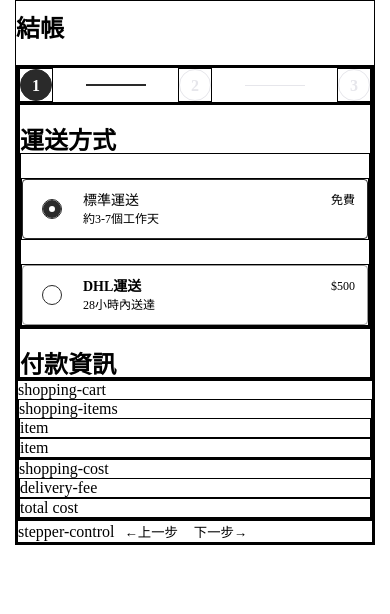
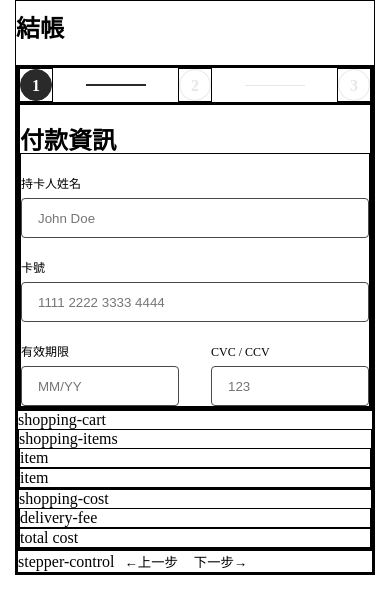
Before and after one commit to Joy-Chang-2021/AC_3_shopping_cart, a website: page shopping-cart.html in a window 390 px wide. Drawn offline with Linux system fonts and the light colour scheme.

Commit message:
mobile / payment-form / part III

```diff
--- a/public/scss/main.scss
+++ b/public/scss/main.scss
@@ -118,6 +118,14 @@ input[type="radio"] {
           }
         }
       }
+      .info-credit-card {
+        display: flex;
+        flex-wrap: wrap;
+        justify-content: space-between;
+        .card-exp, .card-security {
+          width: 158px;
+        }
+      }
     }
   }
 }
--- a/shopping-cart.html
+++ b/shopping-cart.html
@@ -70,7 +70,7 @@
                   </label>
                 </div>
               </div>
-              <div class="part">
+              <div class="part d-none">
                 <h3>運送方式</h3>
                 <div class="info-delivery">
                   <div>
@@ -92,6 +92,24 @@
               </div>
               <div class="part">
                 <h3>付款資訊</h3>
+                <div class="info-credit-card">
+                  <label for="card-owner" class="card-owner">
+                    <p>持卡人姓名</p>
+                    <input type="text" placeholder="John Doe" id="card-owner">
+                  </label>
+                  <label for="card-number" class="card-number">
+                    <p>卡號</p>
+                    <input type="text" placeholder="1111 2222 3333 4444" id="card-number">
+                  </label>
+                  <label for="card-exp" class="card-exp">
+                    <p>有效期限</p>
+                    <input type="text" placeholder="MM/YY" id="card-exp">
+                  </label>
+                  <label for="card-security" class="card-security">
+                    <p>CVC / CCV</p>
+                    <input type="text" placeholder="123" id="card-security">
+                  </label>
+                </div>
               </div>
             </form>
           </div>
```
Also changed, not shown: public/css/main.css, public/css/main.min.css, 2 other files.
